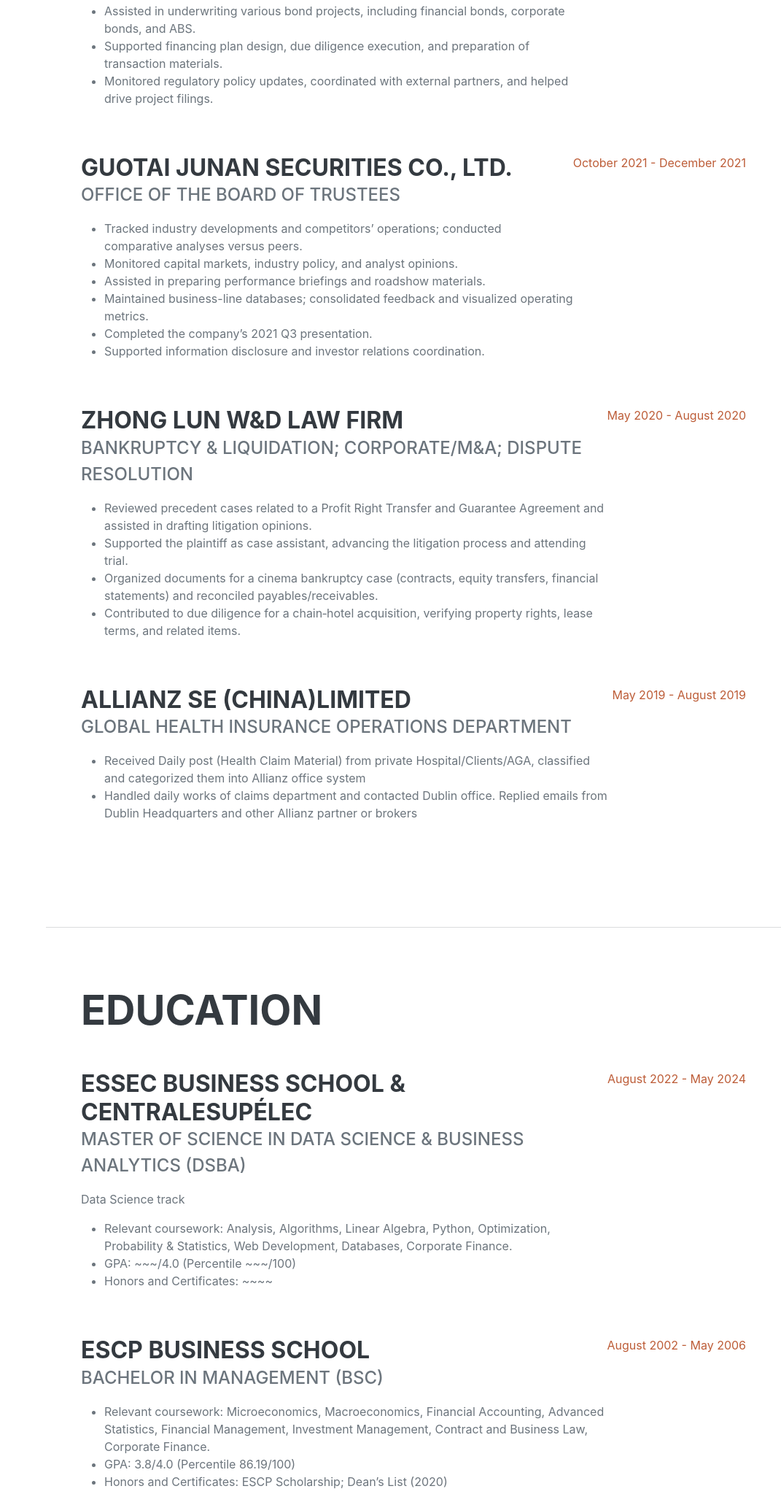
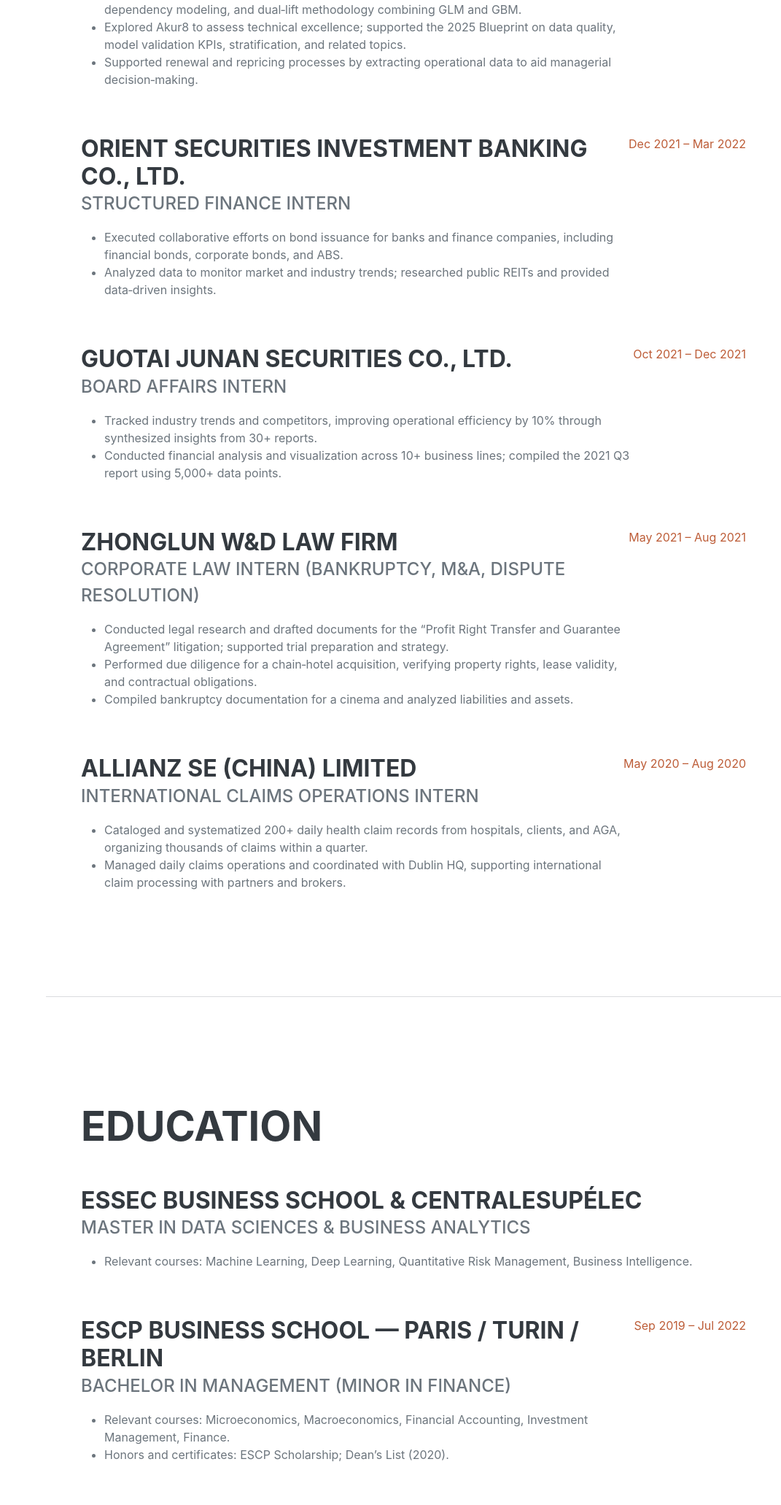
Before and after one commit to 001202ZHENG/001202ZHENG.github.io, a plain HTML site: page index.html in a window 1280 px wide. Shown: the part 1158-3220 px from the top of the page at 73% size, without its empty margins (209-1280 px from the left). Drawn offline with nearby package versions, Linux system fonts and the light colour scheme; a web font is replaced by a local one.

Commit message:
Update index.html
cv update

```diff
--- a/index.html
+++ b/index.html
@@ -67,68 +67,62 @@
                     <h2 class="mb-5">Internship Experience</h2>
                     <div class="d-flex flex-column flex-md-row justify-content-between mb-5">
                         <div class="flex-grow-1">
+                            <h3 class="mb-0">AXA GIE</h3>
+                            <div class="subheading mb-3">GUO Health Individual Pricing Intern</div>
+                            <ul>
+                                <li>Refined pricing sophistication across data management, technical pricing, commercial pricing, and monitoring—aligning methodology with business goals for local entities.</li>
+                                <li>Analyzed and reviewed AXA Mexico pricing models; highlighted value via data profiling, dependency modeling, and dual‑lift methodology combining GLM and GBM.</li>
+                                <li>Explored Akur8 to assess technical excellence; supported the 2025 Blueprint on data quality, model validation KPIs, stratification, and related topics.</li>
+                                <li>Supported renewal and repricing processes by extracting operational data to aid managerial decision‑making.</li>
+                            </ul>
+                        </div>
+                        <div class="flex-shrink-0"><span class="text-primary">Sep 2024 – Feb 2025</span></div>
+                    </div>
+                    <div class="d-flex flex-column flex-md-row justify-content-between mb-5">
+                        <div class="flex-grow-1">
                             <h3 class="mb-0">Orient Securities Investment Banking Co., Ltd.</h3>
-                            <div class="subheading mb-3">Innovation and Financial Institutions Department</div>
-                            <p>
+                            <div class="subheading mb-3">Structured Finance Intern</div>
                             <ul>
-                                    <li>Assisted in underwriting various bond projects, including financial bonds, corporate bonds, and ABS.</li>
-                                    <li>Supported financing plan design, due diligence execution, and preparation of transaction materials.</li>
-                                    <li>Monitored regulatory policy updates, coordinated with external partners, and helped drive project filings.</li>
+                                <li>Executed collaborative efforts on bond issuance for banks and finance companies, including financial bonds, corporate bonds, and ABS.</li>
+                                <li>Analyzed data to monitor market and industry trends; researched public REITs and provided data‑driven insights.</li>
                             </ul>
-                            </p>
                         </div>
-                        <div class="flex-shrink-0"><span class="text-primary">December 2021 -  March 2022</span></div>
+                        <div class="flex-shrink-0"><span class="text-primary">Dec 2021 – Mar 2022</span></div>
                     </div>
                     <div class="d-flex flex-column flex-md-row justify-content-between mb-5">
                         <div class="flex-grow-1">
                             <h3 class="mb-0">Guotai Junan Securities Co., Ltd.</h3>
-                            <div class="subheading mb-3">Office of the Board of Trustees</div>
-                            <p>
+                            <div class="subheading mb-3">Board Affairs Intern</div>
                             <ul>
-                                <li>Tracked industry developments and competitors’ operations; conducted comparative analyses versus peers.</li>
-                                <li>Monitored capital markets, industry policy, and analyst opinions.</li>
-                                <li>Assisted in preparing performance briefings and roadshow materials.</li>
-                                <li>Maintained business-line databases; consolidated feedback and visualized operating metrics.</li>
-                                <li>Completed the company’s 2021 Q3 presentation.</li>
-                                <li>Supported information disclosure and investor relations coordination.</li>
+                                <li>Tracked industry trends and competitors, improving operational efficiency by 10% through synthesized insights from 30+ reports.</li>
+                                <li>Conducted financial analysis and visualization across 10+ business lines; compiled the 2021 Q3 report using 5,000+ data points.</li>
                             </ul>
-                            </p>
                         </div>
-                        <div class="flex-shrink-0"><span class="text-primary">October 2021 - December 2021</span></div>
+                        <div class="flex-shrink-0"><span class="text-primary">Oct 2021 – Dec 2021</span></div>
                     </div>
                     <div class="d-flex flex-column flex-md-row justify-content-between mb-5">
                         <div class="flex-grow-1">
-                            <h3 class="mb-0">Zhong Lun W&amp;D Law Firm</h3>
-                            <div class="subheading mb-3">Bankruptcy &amp; Liquidation; Corporate/M&amp;A; Dispute Resolution</div>
-                            <p>
+                            <h3 class="mb-0">Zhonglun W&amp;D Law Firm</h3>
+                            <div class="subheading mb-3">Corporate Law Intern (Bankruptcy, M&amp;A, Dispute Resolution)</div>
                             <ul>
-                                    <li>Reviewed precedent cases related to a Profit Right Transfer and Guarantee Agreement and assisted in drafting litigation opinions.</li>
-                                    <li>Supported the plaintiff as case assistant, advancing the litigation process and attending trial.</li>
-                                    <li>Organized documents for a cinema bankruptcy case (contracts, equity transfers, financial statements) and reconciled payables/receivables.</li>
-                                    <li>Contributed to due diligence for a chain‑hotel acquisition, verifying property rights, lease terms, and related items.</li>
-
+                                <li>Conducted legal research and drafted documents for the “Profit Right Transfer and Guarantee Agreement” litigation; supported trial preparation and strategy.</li>
+                                <li>Performed due diligence for a chain‑hotel acquisition, verifying property rights, lease validity, and contractual obligations.</li>
+                                <li>Compiled bankruptcy documentation for a cinema and analyzed liabilities and assets.</li>
                             </ul>
-                            </p>
                         </div>
-                        <div class="flex-shrink-0"><span class="text-primary">May 2020 - August 2020</span></div>
+                        <div class="flex-shrink-0"><span class="text-primary">May 2021 – Aug 2021</span></div>
                     </div>
                     <div class="d-flex flex-column flex-md-row justify-content-between mb-5">
                         <div class="flex-grow-1">
-                            <h3 class="mb-0">Allianz SE (China)Limited</h3>
-                            <div class="subheading mb-3">Global Health Insurance Operations Department</div>
-                            <p>
+                            <h3 class="mb-0">Allianz SE (China) Limited</h3>
+                            <div class="subheading mb-3">International Claims Operations Intern</div>
                             <ul>
-                                    <li>Received Daily post (Health Claim Material) from private Hospital/Clients/AGA, classified and categorized
-                                        them into Allianz office system</li>
-                                    <li>Handled daily works of claims department and contacted Dublin office. Replied emails from Dublin
-                                        Headquarters and other Allianz partner or brokers</li>
-
+                                <li>Cataloged and systematized 200+ daily health claim records from hospitals, clients, and AGA, organizing thousands of claims within a quarter.</li>
+                                <li>Managed daily claims operations and coordinated with Dublin HQ, supporting international claim processing with partners and brokers.</li>
                             </ul>
-                            </p>
                         </div>
-                        <div class="flex-shrink-0"><span class="text-primary">May 2019 - August 2019</span></div>
+                        <div class="flex-shrink-0"><span class="text-primary">May 2020 – Aug 2020</span></div>
                     </div>
-
                 </div>
             </section>
             <hr class="m-0" />
@@ -139,31 +133,27 @@
                     <div class="d-flex flex-column flex-md-row justify-content-between mb-5">
                         <div class="flex-grow-1">
                             <h3 class="mb-0">ESSEC Business School &amp; CentraleSupélec</h3>
-                            <div class="subheading mb-3">Master of Science in Data Science &amp; Business Analytics (DSBA)</div>
-                            <div>Data Science track</div>
+                            <div class="subheading mb-3">Master in Data Sciences &amp; Business Analytics</div>
                             <p>
                                 <ul>
-                                    <li>Relevant coursework: Analysis, Algorithms, Linear Algebra, Python, Optimization, Probability &amp; Statistics, Web Development, Databases, Corporate Finance.</li>
-                                    <li>GPA: ~~~/4.0 (Percentile ~~~/100)</li>
-                                    <li>Honors and Certificates: ~~~~</li>
+                                    <li>Relevant courses: Machine Learning, Deep Learning, Quantitative Risk Management, Business Intelligence.</li>
                                 </ul>
                             </p>
                         </div>
-                        <div class="flex-shrink-0"><span class="text-primary">August 2022 - May 2024</span></div>
+                        <div class="flex-shrink-0"><span class="text-primary"> </span></div>
                     </div>
                     <div class="d-flex flex-column flex-md-row justify-content-between">
                         <div class="flex-grow-1">
-                            <h3 class="mb-0">ESCP Business School</h3>
-                            <div class="subheading mb-3">Bachelor in Management (BSc)</div>
+                            <h3 class="mb-0">ESCP Business School — Paris / Turin / Berlin</h3>
+                            <div class="subheading mb-3">Bachelor in Management (Minor in Finance)</div>
                             <p>
                                 <ul>
-                                    <li>Relevant coursework: Microeconomics, Macroeconomics, Financial Accounting, Advanced Statistics, Financial Management, Investment Management, Contract and Business Law, Corporate Finance.</li>
-                                    <li>GPA: 3.8/4.0 (Percentile 86.19/100)</li>
-                                    <li>Honors and Certificates: ESCP Scholarship; Dean’s List (2020)</li>
+                                    <li>Relevant courses: Microeconomics, Macroeconomics, Financial Accounting, Investment Management, Finance.</li>
+                                    <li>Honors and certificates: ESCP Scholarship; Dean’s List (2020).</li>
                                 </ul>
                             </p>
                         </div>
-                        <div class="flex-shrink-0"><span class="text-primary">August 2002 - May 2006</span></div>
+                        <div class="flex-shrink-0"><span class="text-primary">Sep 2019 – Jul 2022</span></div>
                     </div>
                 </div>
             </section>
@@ -174,17 +164,22 @@
                     <h2 class="mb-5">Skills</h2>
                     <div class="subheading mb-3">Languages</div>
                     <ul class="fa-ul mb-3">
-                        <li>
-                            <span class="fa-li"><i class="fas fa-check"></i></span>
-                            Chinese (native), English (advanced), French (B2), German &amp; Italian (A2)
-                        </li>
+                        <li><span class="fa-li"><i class="fas fa-check"></i></span>Chinese: Native (C2)</li>
+                        <li><span class="fa-li"><i class="fas fa-check"></i></span>English: Fluent (C1)</li>
+                        <li><span class="fa-li"><i class="fas fa-check"></i></span>French: Upper Intermediate (B2)</li>
+                        <li><span class="fa-li"><i class="fas fa-check"></i></span>German: Elementary (A2)</li>
                     </ul>
-                    <div class="subheading mb-3">Technical Skills</div>
+                    <div class="subheading mb-3">Programming</div>
                     <ul class="fa-ul mb-3">
-                        <li>
-                            <span class="fa-li"><i class="fas fa-check"></i></span>
-                            Bloomberg, Wind, Microsoft Office, SPSS, Stata, Python, SQL, HTML, CSS, JavaScript, C++
-                        </li>
+                        <li><span class="fa-li"><i class="fas fa-check"></i></span>Python, R, SQL, PySpark</li>
+                    </ul>
+                    <div class="subheading mb-3">Data Tools</div>
+                    <ul class="fa-ul mb-3">
+                        <li><span class="fa-li"><i class="fas fa-check"></i></span>Microsoft Office, Power BI, Tableau, Akur8</li>
+                    </ul>
+                    <div class="subheading mb-3">Business &amp; Finance</div>
+                    <ul class="fa-ul mb-3">
+                        <li><span class="fa-li"><i class="fas fa-check"></i></span>Bloomberg, Wind</li>
                     </ul>
                     <div class="subheading mb-3">Interests</div>
                     <ul class="fa-ul mb-3">
@@ -209,18 +204,20 @@
             <!-- Awards-->
             <section class="resume-section" id="awards">
                 <div class="resume-section-content">
-                    <h2 class="mb-5">Awards & Certifications</h2>
+                    <h2 class="mb-5">Projects &amp; Competitions</h2>
                     <ul class="fa-ul mb-0">
                         <li>
                             <span class="fa-li"><i class="fas fa-trophy text-warning"></i></span>
-                            Kaggle — Credit Score Classification (Top 33%). Built an ensemble model achieving 83% accuracy.
+                            Kaggle — Credit Score Classification. Built an ensemble model achieving 83% accuracy.
                         </li>
                         <li>
                             <span class="fa-li"><i class="fas fa-trophy text-warning"></i></span>
-                            Kaggle — Toxic Comment Classification (Top 12%). Developed a text classification model for unbiased toxicity detection.
+                            Kaggle — Text Classification Challenge. Developed unbiased toxicity detection model.
                         </li>
-
-
+                        <li>
+                            <span class="fa-li"><i class="fas fa-briefcase text-warning"></i></span>
+                            Deloitte Corporate Research Project (Voice of Customer), 12/2023 – 06/2024: Developed an NLP‑driven HR analytics tool using sentiment analysis, visualization, and generative AI to turn survey data into actionable insights.
+                        </li>
                     </ul>
                 </div>
             </section>
```
Lines whose indentation alone changed are shown as unchanged.
